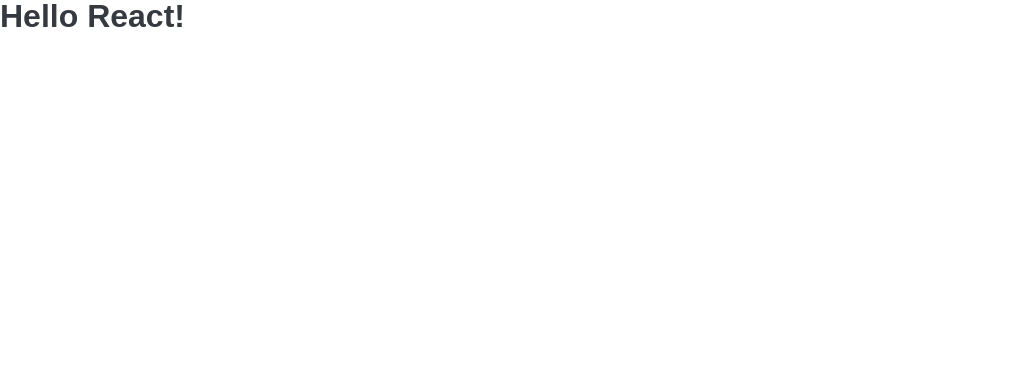
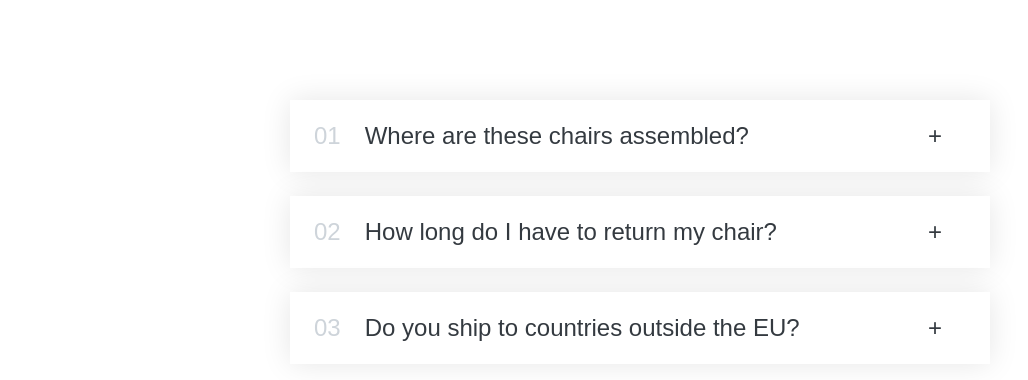
Before and after one commit to AnushkJain2201/accordion, a React (Create React App) app: page / in a window 1280 px wide. Shown: the top 380 px of the page, without its empty margins (0-1028 px from the left). Built offline with nearby package versions, Linux system fonts and the light colour scheme.

Commit message:
Accordion Done

```diff
--- a/src/App.js
+++ b/src/App.js
@@ -1,3 +1,4 @@
+import { useState } from 'react';
 import './styles.css';
 
 const faqs = [
@@ -22,17 +23,40 @@ const faqs = [
 function App() {
   return (
     <div>
-      <Accordion />
+      <Accordion data={faqs}/>
     </div>
   );
 }
 
 export default App;
 
-const Accordion = () => {
+const Accordion = ({data}) => {
   return (
-    <div>
-      <h1>Hello React!</h1>
+    <div className='accordion'>
+      {data.map((el, i) =>
+        <AccordionItem title={el.title} text={el.text} num={i} key={i} />
+      )}
     </div>
   );
 }
+
+const AccordionItem = ({num, title, text}) => {
+  const [isOpen, setIsOpen] = useState(false);
+
+  const handleToggle = () => {
+    setIsOpen((isOpen) => !isOpen);
+  }
+
+  return(
+    <div className={`item ${isOpen ? "open" : ""}`} onClick={handleToggle}>
+      <p className='number'>{num < 9 ? `0${num + 1}` : num + 1}</p>
+      <p className='title'>{title}</p>
+      <p className='icon'>{isOpen ? "-" : "+"}</p>
+
+
+      {
+        isOpen && <div className='content-box'>{text}</div>
+      }
+    </div>
+  );
+}
--- a/src/styles.css
+++ b/src/styles.css
@@ -67,6 +67,6 @@
   }
 
   .open .number,
-  .open .text {
+  .open .title {
     color: #087f5b;
   }
```
